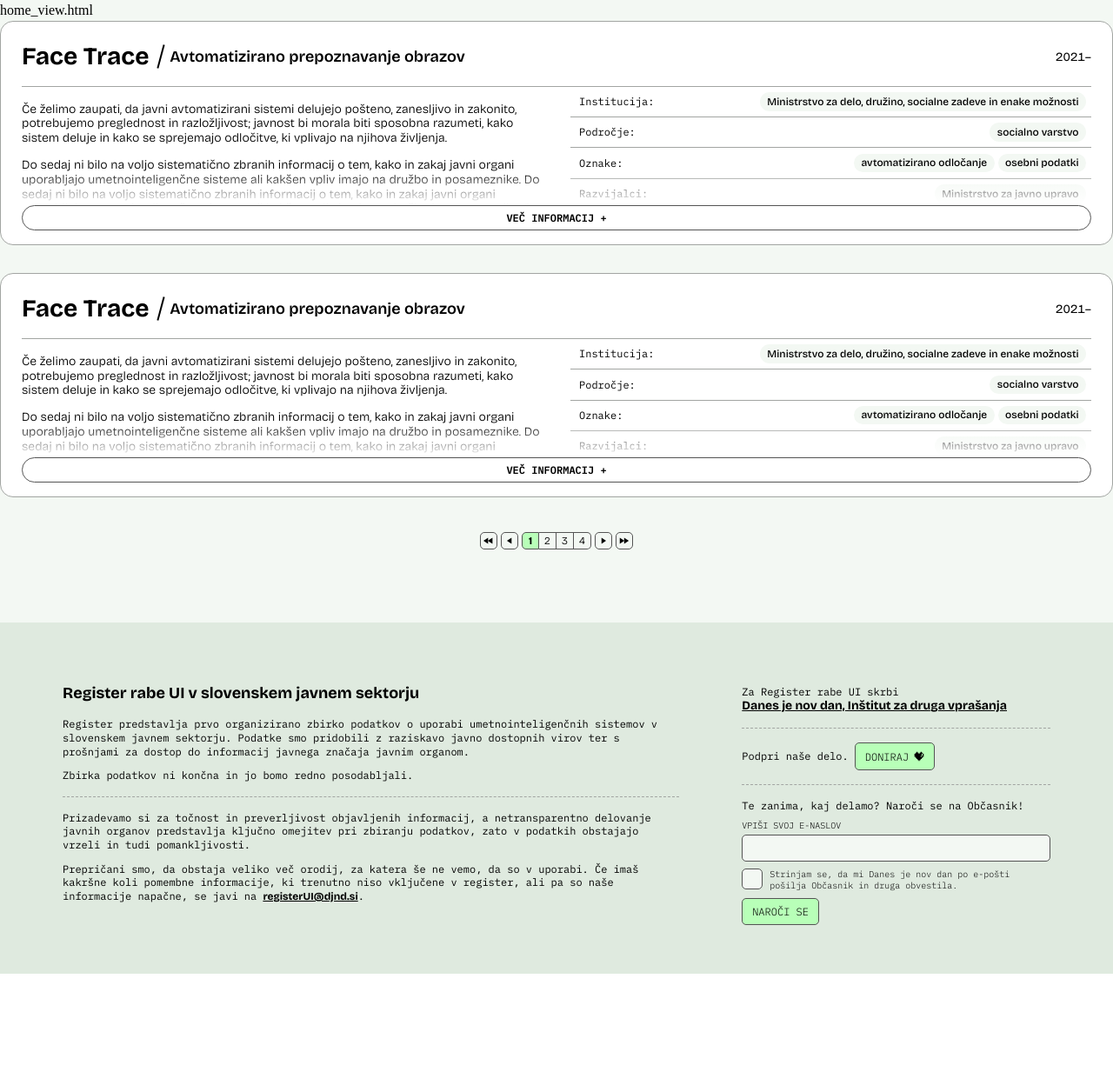
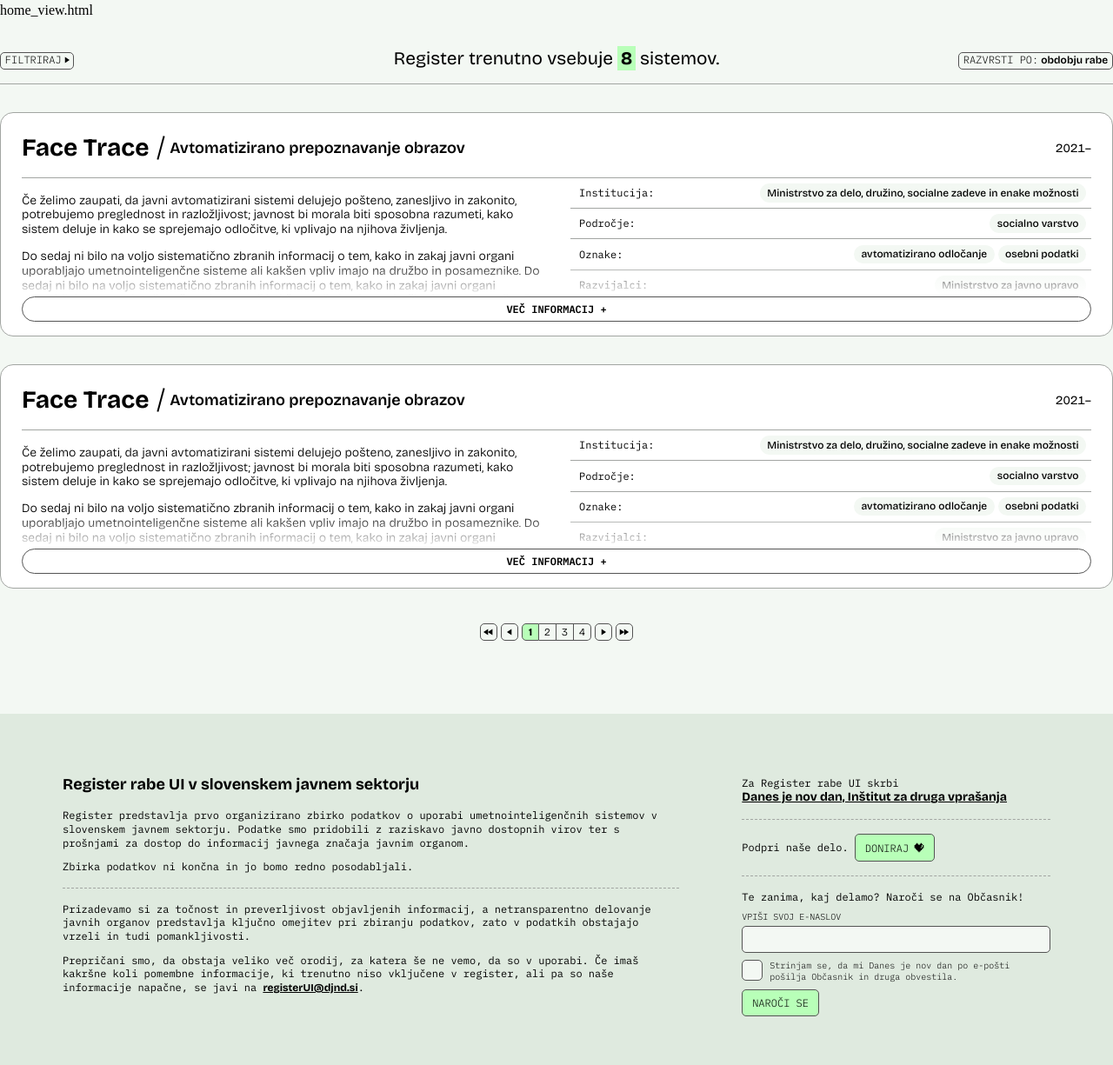
Before and after one commit to danesjenovdan/ai-registry, a Django app: page / in a window 1280 px wide. Shown: the whole page at 87% size. Before the commit the page ends 1120 px from the top, so only its background shows below. Run offline with Django 5.2, Linux system fonts and the light colour scheme; style sheets or scripts are compiled from the project's sources.

Commit message:
add filters styles

```diff
--- a/ai_registry/home/templates/home/home_view.html
+++ b/ai_registry/home/templates/home/home_view.html
@@ -5,11 +5,13 @@
     <div class="container">
       home_view.html
 
+      <div class="registry-filters">
+        {% include "home/partials/registry_filters.html" %}
+      </div>
       <div class="registry-entries">
         {% include "home/partials/registry_entry.html" %}
         {% include "home/partials/registry_entry.html" %}
       </div>
-
       <div class="paginator-container">
         {% include "home/partials/paginator.html" %}
       </div>
--- /dev/null
+++ b/ai_registry/home/templates/home/partials/registry_filters.html
@@ -0,0 +1,29 @@
+{% load i18n %}
+<div class="registry-filters">
+  <div class="filters-row">
+    <div class="filters">
+      <button type="button" class="filter-button">
+        <span>{% translate "FILTRIRAJ" %}</span>
+        <svg
+          xmlns="http://www.w3.org/2000/svg"
+          fill="currentColor"
+          viewBox="0 0 6 8"
+        >
+          <path d="M6 4 .75 7.464V.536L6 4Z" />
+        </svg>
+      </button>
+    </div>
+    <div class="info">
+      {% blocktranslate with amount="8" %}
+      <span>Register trenutno vsebuje <em>{{ amount }}</em> sistemov.</span>
+      {% endblocktranslate %}
+    </div>
+    <div class="sort">
+      <button type="button" class="filter-button">
+        <span>{% translate "RAZVRSTI PO:" %}</span>
+        <strong>obdobju rabe</strong>
+      </button>
+    </div>
+  </div>
+  <hr />
+</div>
--- /dev/null
+++ b/scss-compile/scss/_registry_filters.scss
@@ -0,0 +1,70 @@
+.registry-filters {
+  margin-block: 2rem;
+
+  .filters-row {
+    display: flex;
+    align-items: center;
+
+    .filter-button {
+      padding: 0.1em 0.4em 0.2em;
+      display: inline-flex;
+      align-items: center;
+      gap: 0.25em;
+      background: transparent;
+      border: 0.5px solid var(--border-color-alt);
+      border-radius: 5px;
+      font-family: var(--font-mono);
+      font-size: 0.75rem;
+      line-height: 1.3;
+      font-weight: 300;
+
+      span {
+        margin-top: -0.1em;
+      }
+
+      svg {
+        width: auto;
+        height: 0.67em;
+      }
+
+      strong {
+        font-family: var(--font-main);
+        line-height: 1.2;
+        font-weight: 600;
+      }
+
+      &:hover {
+        background: var(--bg-color-dark);
+        color: var(--bg-color-light);
+      }
+    }
+
+    .filters,
+    .sort {
+      flex: 1;
+    }
+
+    .sort {
+      text-align: right;
+    }
+
+    .info {
+      flex: 3;
+      text-align: center;
+      font-family: var(--font-main);
+      font-size: 1.3rem;
+      line-height: 1.1;
+
+      em {
+        padding: 0.08em 0.16em;
+        font-style: normal;
+        font-weight: 700;
+        background: var(--accent-color);
+      }
+    }
+  }
+
+  hr {
+    border-top: 0.5px solid var(--border-color);
+  }
+}
--- a/scss-compile/scss/bundle.scss
+++ b/scss-compile/scss/bundle.scss
@@ -1,6 +1,7 @@
 @import "root";
 @import "reset";
 @import "page";
+@import "registry_filters";
 @import "registry_entry";
 @import "paginator";
 @import "footer";
```
Also changed, not shown: ai_registry/home/templates/home/partials/paginator.html (+20 -4 lines).
